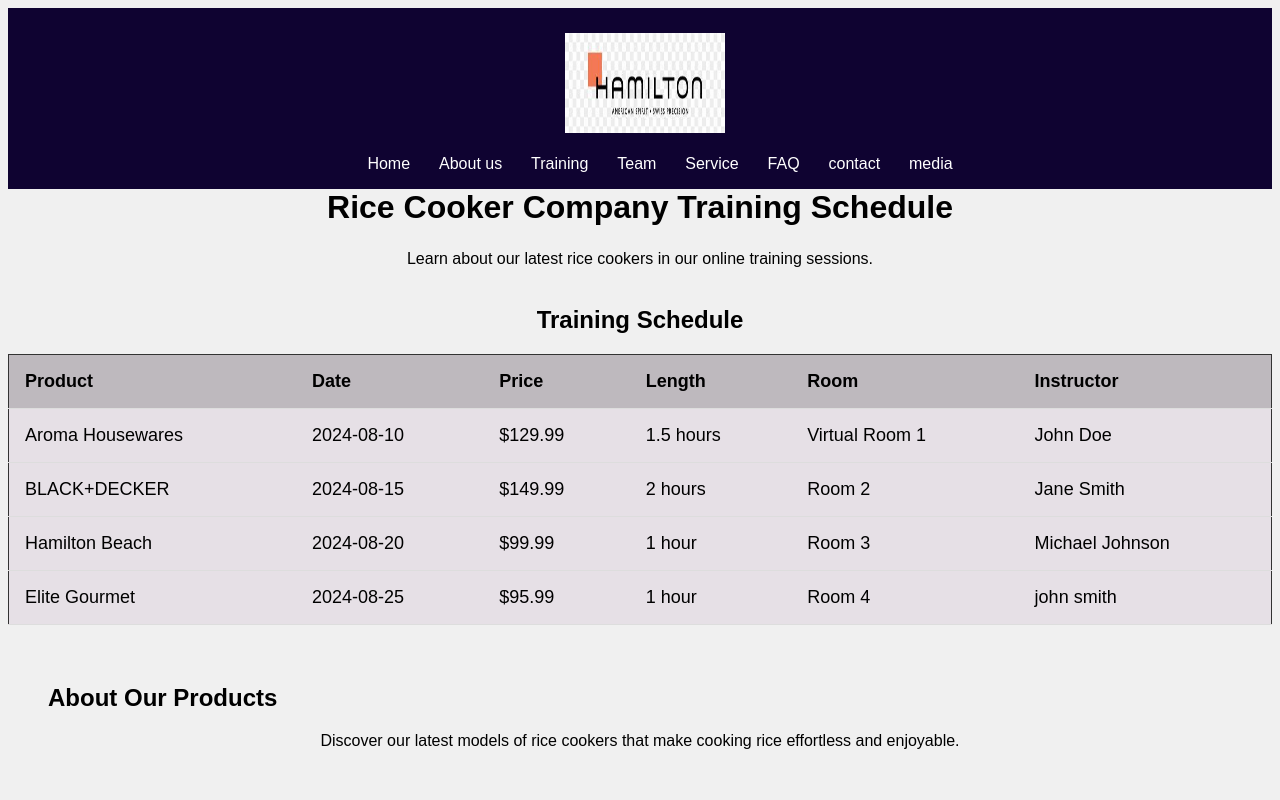
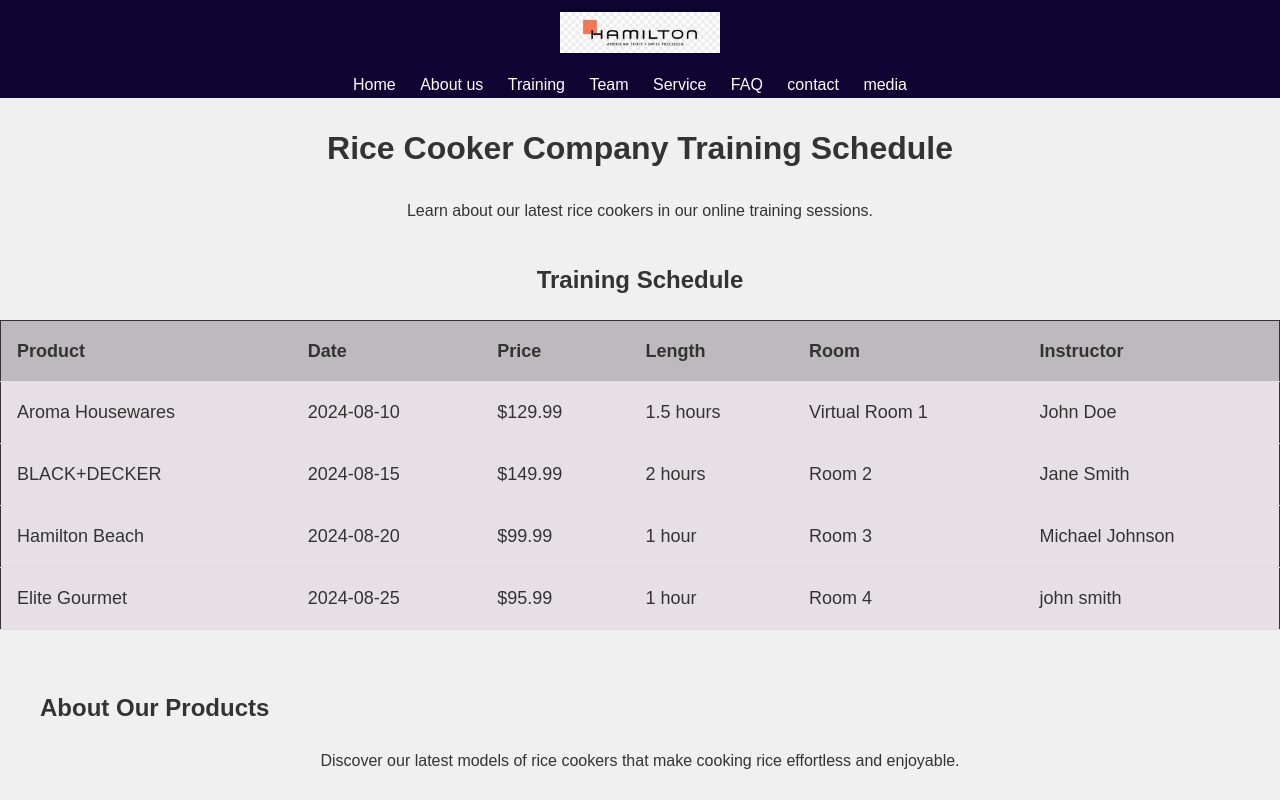
Before and after one commit to mansi-keer/c0941062.github.io, a plain HTML site: page training.html in a window 1280 px wide. Shown: the top 800 px of the page. Drawn offline with Linux system fonts and the light colour scheme.

Commit message:
work week till 13

```diff
--- a/css/training.css
+++ b/css/training.css
@@ -3,46 +3,52 @@
 Date:5aug
 */
 body{
-  background-color:#f0f0f0;
   font-family: Arial, sans-serif;
+    line-height: 1.6;
+    margin: 0;
+    padding: 0;
+    background-color: #f0f0f0;
+    color: #333;
 
 }
 header{
-  display: flex;
-  margin-left: 0em;
-  position: -webkit-sticky;
-  position: sticky;
-  background-color: #0f0331;
+  background-color:  #0f0331;
+  color: #fff;
+  padding: 10px 0;
+  text-align: center;
 
 }
-.logo{
-  margin:0 auto;
-  padding-top: 2%;
-  padding-left: 1%;
+.logo img {
+  max-width: 160px;
+  height: auto;
 }
+
 
 /*syle rule for navigation*/
 nav {
   background-color:#0f0331 ;
-  float: right;
-  margin:0;
-  width: 100%;
+  text-align: center;
 }
 
 nav ul{
   list-style-type: none;
-  text-align: center;
+  margin: 0;
+  padding: 0;
 }
 
-nav li{
+
+nav ul li{
   display: inline ;
-  padding: 1%;
-  border-top: none;
+  margin-right: 20px;
 }
 
-nav li a{
+nav ul li a{
   color: #fff;
   text-decoration: none;
+}
+
+nav ul li a:hover {
+  background-color: grey;
 }
 
 div{
```
